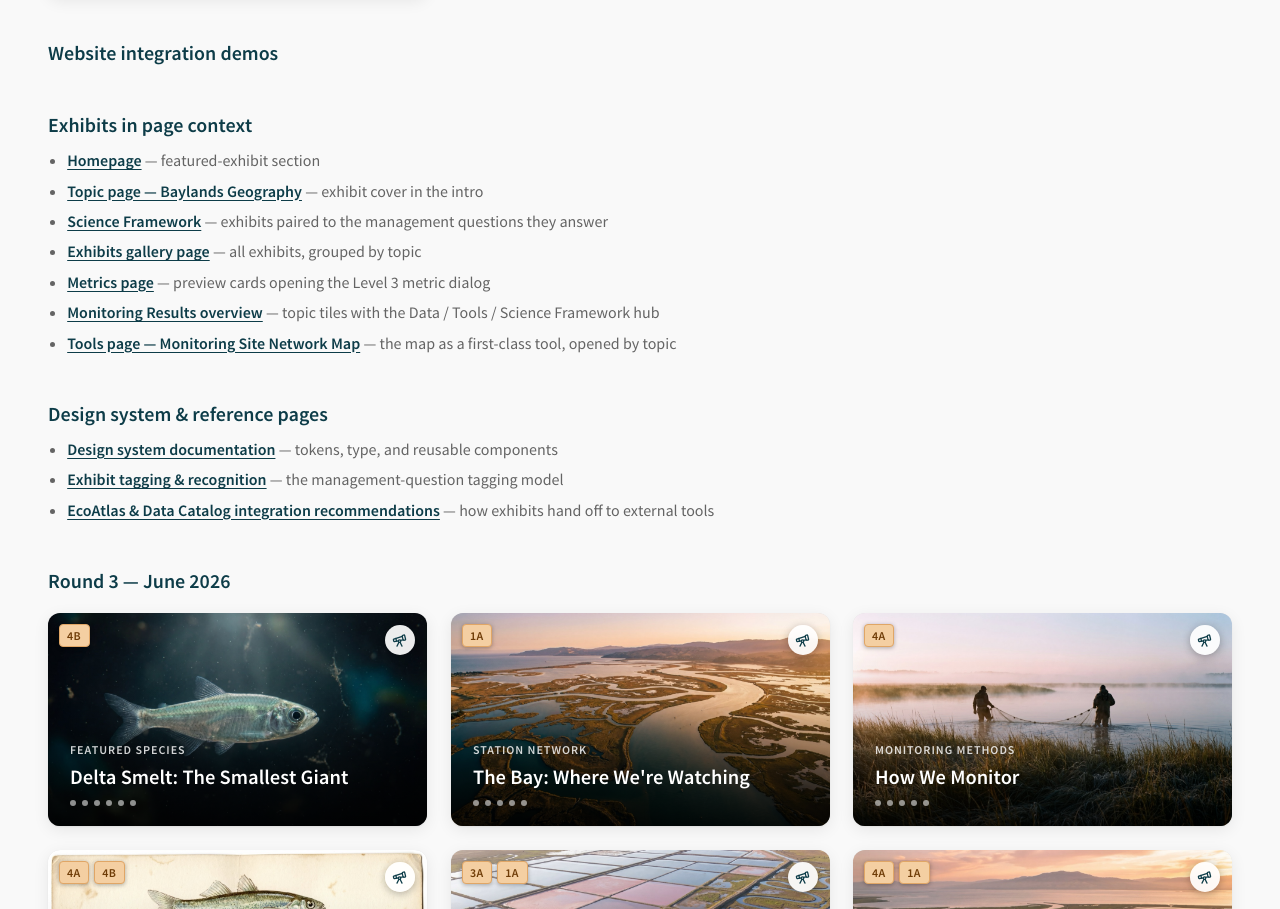
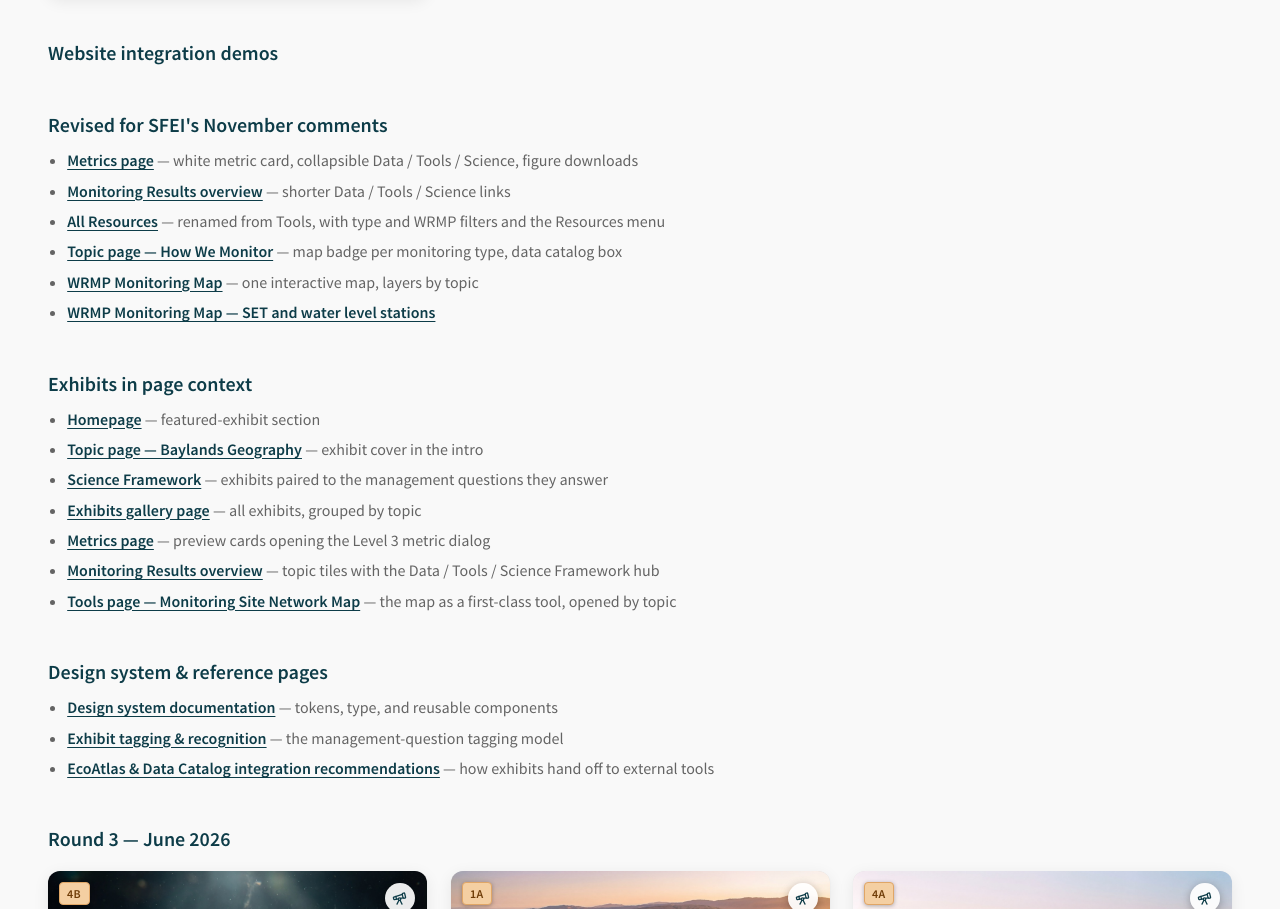
Before and after one commit to esassoc/wrmp, a plain HTML site: page index.html in a window 1280 px wide. Shown: the part 927-1836 px from the top of the page. Drawn offline with nearby package versions, Linux system fonts and the light colour scheme.

Commit message:
Index links the November revisions
Co-Authored-By: Claude Opus 5.5 <noreply@anthropic.com>

```diff
--- a/index.html
+++ b/index.html
@@ -536,6 +536,33 @@
         <!-- Website-integration demos + design-system & deliverable reference pages -->
         <section>
             <h2>Website integration demos</h2>
+
+            <p class="subsection-title">Revised for SFEI's November comments</p>
+            <ul class="integration-links">
+                <li>
+                    <a href="website-integration/metrics-2026-11-18.html">Metrics page</a>
+                    — white metric card, collapsible Data / Tools / Science, figure downloads
+                </li>
+                <li>
+                    <a href="website-integration/monitoring-results-2026-11-18.html">Monitoring Results overview</a>
+                    — shorter Data / Tools / Science links
+                </li>
+                <li>
+                    <a href="website-integration/tools-2026-11-18.html">All Resources</a>
+                    — renamed from Tools, with type and WRMP filters and the Resources menu
+                </li>
+                <li>
+                    <a href="website-integration/topic-page-2026-11-18.html">Topic page — How We Monitor</a>
+                    — map badge per monitoring type, data catalog box
+                </li>
+                <li>
+                    <a href="website-integration/site-network-map-2026-11-18.html">WRMP Monitoring Map</a>
+                    — one interactive map, layers by topic
+                </li>
+                <li>
+                    <a href="website-integration/site-network-map-2026-11-18.html?topic=wetlands-sea-level-rise#map">WRMP Monitoring Map — SET and water level stations</a>
+                </li>
+            </ul>
 
             <p class="subsection-title">Exhibits in page context</p>
             <ul class="integration-links">
```
